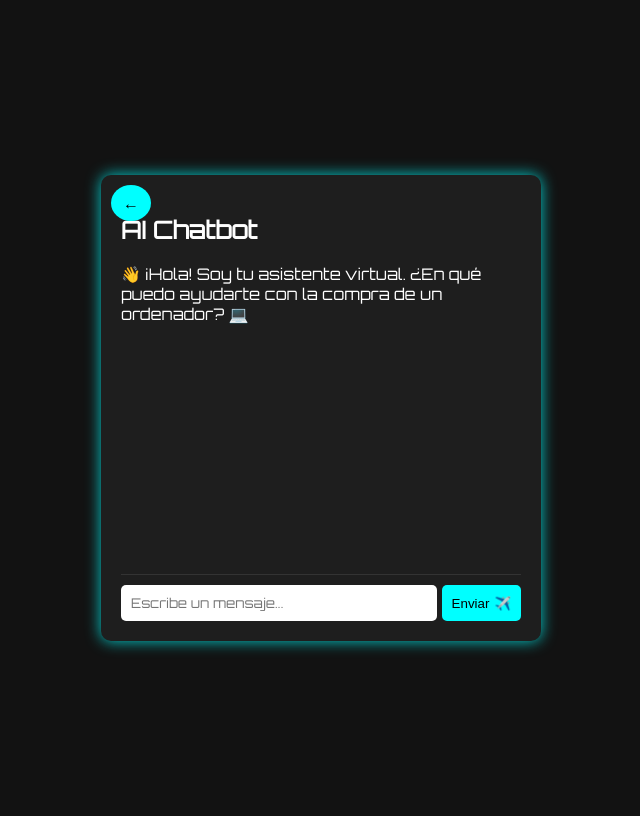
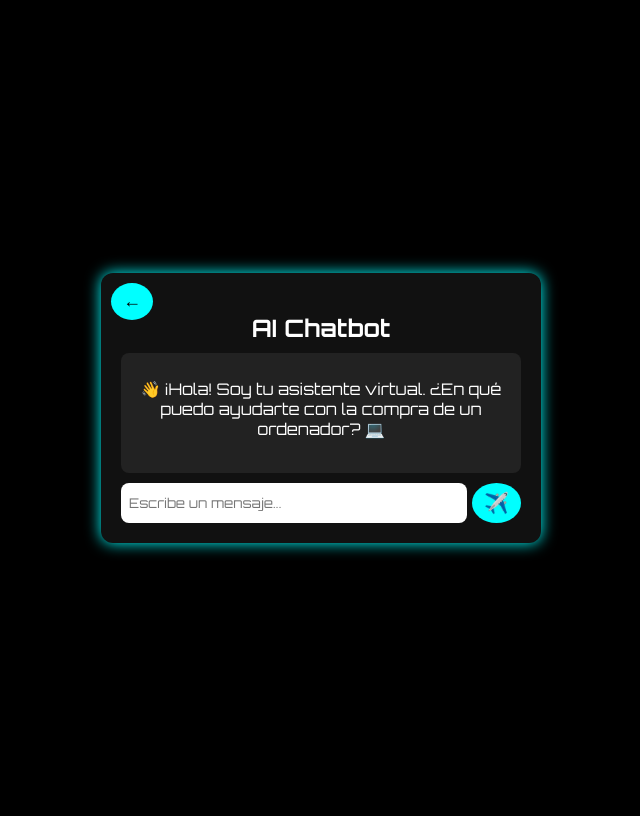
Before and after one commit to sbb23tajamar/RecommendComputerDjango, a Django app: page /chatbot/ in a window 1280 px wide. Shown: the whole page, without its empty margins (319-959 px from the left). Run offline with Django 5.2, Linux system fonts and the light colour scheme; some libraries are stand-ins or nearby versions.

Commit message:
Update2 chat.html

```diff
--- a/computers/templates/computers/chat.html
+++ b/computers/templates/computers/chat.html
@@ -1,125 +1,106 @@
 <!DOCTYPE html>
-<html lang="en">
+<html lang="es">
 <head>
     <meta charset="UTF-8">
     <meta name="viewport" content="width=device-width, initial-scale=1.0">
     <title>AI Chatbot</title>
+    <script src="https://kit.fontawesome.com/a076d05399.js" crossorigin="anonymous"></script>
     <style>
-        @import url('https://fonts.googleapis.com/css2?family=Orbitron&display=swap');
+        @import url('https://fonts.googleapis.com/css2?family=Orbitron:wght@400;500;700&display=swap');
 
         body {
+            background-color: #000;
+            display: flex;
+            justify-content: center;
+            align-items: center;
+            height: 100vh;
             font-family: 'Orbitron', sans-serif;
-            background-color: #121212;
-            color: #fff;
-            display: flex;
-            flex-direction: column;
-            align-items: center;
-            justify-content: center;
-            height: 100vh;
         }
+
         .chat-container {
+            position: relative;
             width: 400px;
-            max-width: 90%;
-            background: #1e1e1e;
-            border-radius: 10px;
+            background-color: #111;
+            border-radius: 12px;
             padding: 20px;
-            box-shadow: 0px 0px 15px rgba(0, 255, 255, 0.8);
-            position: relative;
+            box-shadow: 0 0 15px cyan;
+            text-align: center;
         }
+
         .back-button {
             position: absolute;
             top: 10px;
             left: 10px;
             background: cyan;
-            color: black;
+            border: none;
             padding: 8px 12px;
+            font-size: 18px;
             border-radius: 50%;
             cursor: pointer;
             transition: 0.3s;
         }
+
         .back-button:hover {
             background: #00ffff;
-            transform: scale(1.1);
         }
-        .messages {
-            height: 300px;
-            overflow-y: auto;
-            border-bottom: 1px solid #333;
-            padding-bottom: 10px;
+
+        .chat-box h2 {
+            color: white;
+            margin-bottom: 10px;
         }
-        .input-container {
+
+        .chat-messages {
+            background: #222;
+            color: white;
+            padding: 10px;
+            border-radius: 8px;
+            min-height: 100px;
+        }
+
+        .chat-input {
             display: flex;
             margin-top: 10px;
         }
-        input {
+
+        .chat-input input {
             flex: 1;
-            padding: 10px;
+            padding: 8px;
+            border-radius: 8px;
             border: none;
-            border-radius: 5px;
             font-family: 'Orbitron', sans-serif;
         }
-        button {
-            padding: 10px;
+
+        .send-button {
+            background: cyan;
             border: none;
-            background: cyan;
-            color: black;
-            border-radius: 5px;
+            padding: 8px 12px;
+            font-size: 20px;
+            border-radius: 50%;
+            cursor: pointer;
             margin-left: 5px;
-            cursor: pointer;
-            display: flex;
-            align-items: center;
             transition: 0.3s;
         }
-        button:hover {
+
+        .send-button:hover {
             background: #00ffff;
-            transform: scale(1.1);
-        }
-        .send-icon {
-            margin-left: 5px;
         }
     </style>
 </head>
 <body>
     <div class="chat-container">
-        <div class="back-button" onclick="goHome()">&#8592;</div>
-        <h2>AI Chatbot</h2>
-        <div class="messages" id="messages">
-            <div>👋 ¡Hola! Soy tu asistente virtual. ¿En qué puedo ayudarte con la compra de un ordenador? 💻</div>
-        </div>
-        <div class="input-container">
-            <input type="text" id="user_input" placeholder="Escribe un mensaje...">
-            <button onclick="sendMessage()">Enviar <span class="send-icon">✈️</span></button>
+        <button class="back-button" onclick="window.location.href='home.html'">
+            ←
+        </button>
+        <div class="chat-box">
+            <h2>AI Chatbot</h2>
+            <div class="chat-messages">
+                <p>👋 ¡Hola! Soy tu asistente virtual. ¿En qué puedo ayudarte con la compra de un ordenador? 💻</p>
+            </div>
+            <div class="chat-input">
+                <input type="text" placeholder="Escribe un mensaje...">
+                <button class="send-button">✈️</button>
+            </div>
         </div>
     </div>
-
-    <script>
-        function goHome() {
-            window.location.href = 'home.html';
-        }
-        function sendMessage() {
-            let input = document.getElementById("user_input");
-            let message = input.value.trim();
-            if (!message) return;
-
-            let messagesDiv = document.getElementById("messages");
-            messagesDiv.innerHTML += `<div><strong>You:</strong> ${message}</div>`;
-            input.value = "";
-
-            fetch("", {
-                method: "POST",
-                headers: {
-                    "Content-Type": "application/x-www-form-urlencoded",
-                    "X-CSRFToken": "{{ csrf_token }}"
-                },
-                body: `user_input=${message}`
-            })
-            .then(response => response.json())
-            .then(data => {
-                messagesDiv.innerHTML += `<div><strong>Bot:</strong> ${data.response}</div>`;
-                messagesDiv.scrollTop = messagesDiv.scrollHeight;
-            })
-            .catch(error => console.error("Error:", error));
-        }
-    </script>
 </body>
 </html>
```
